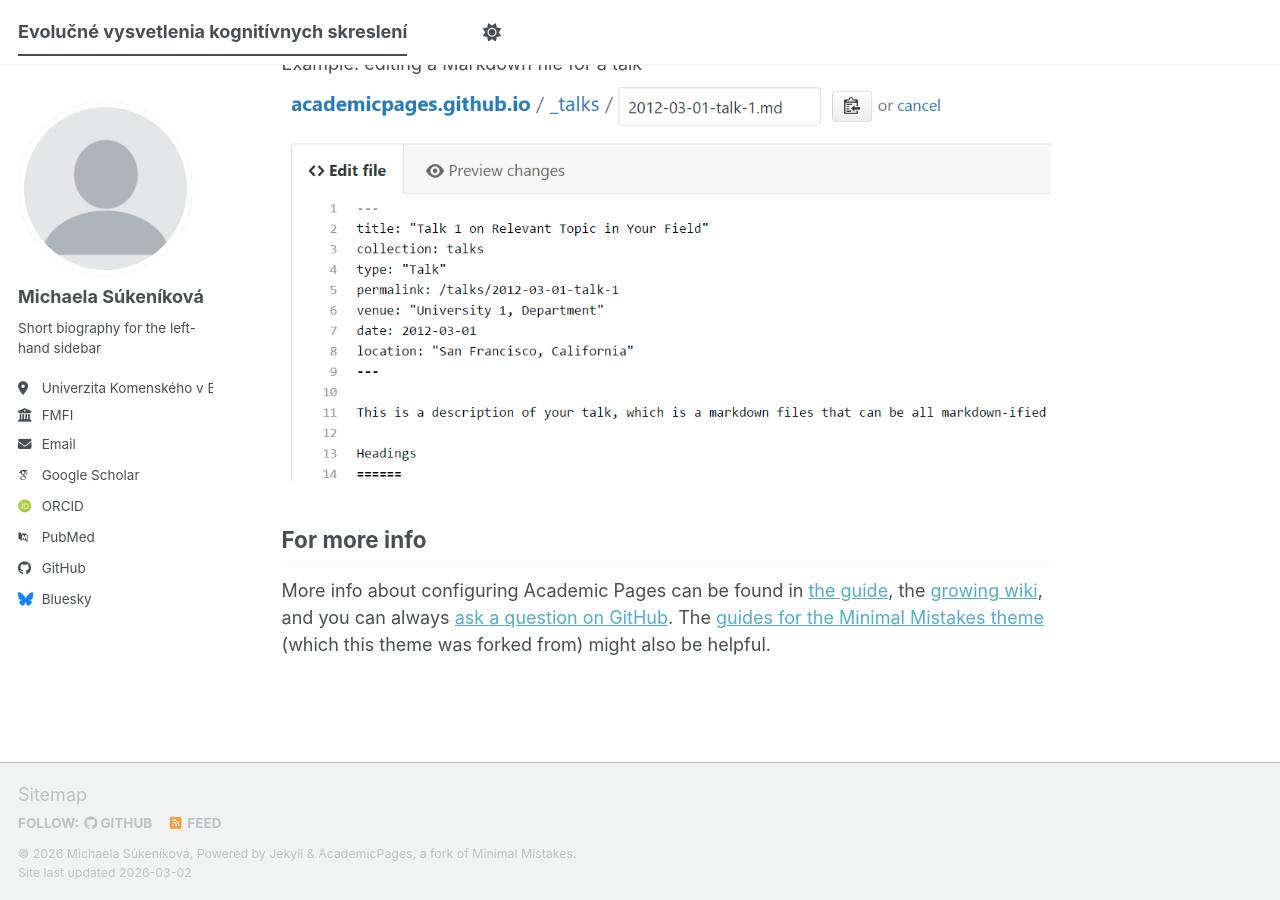
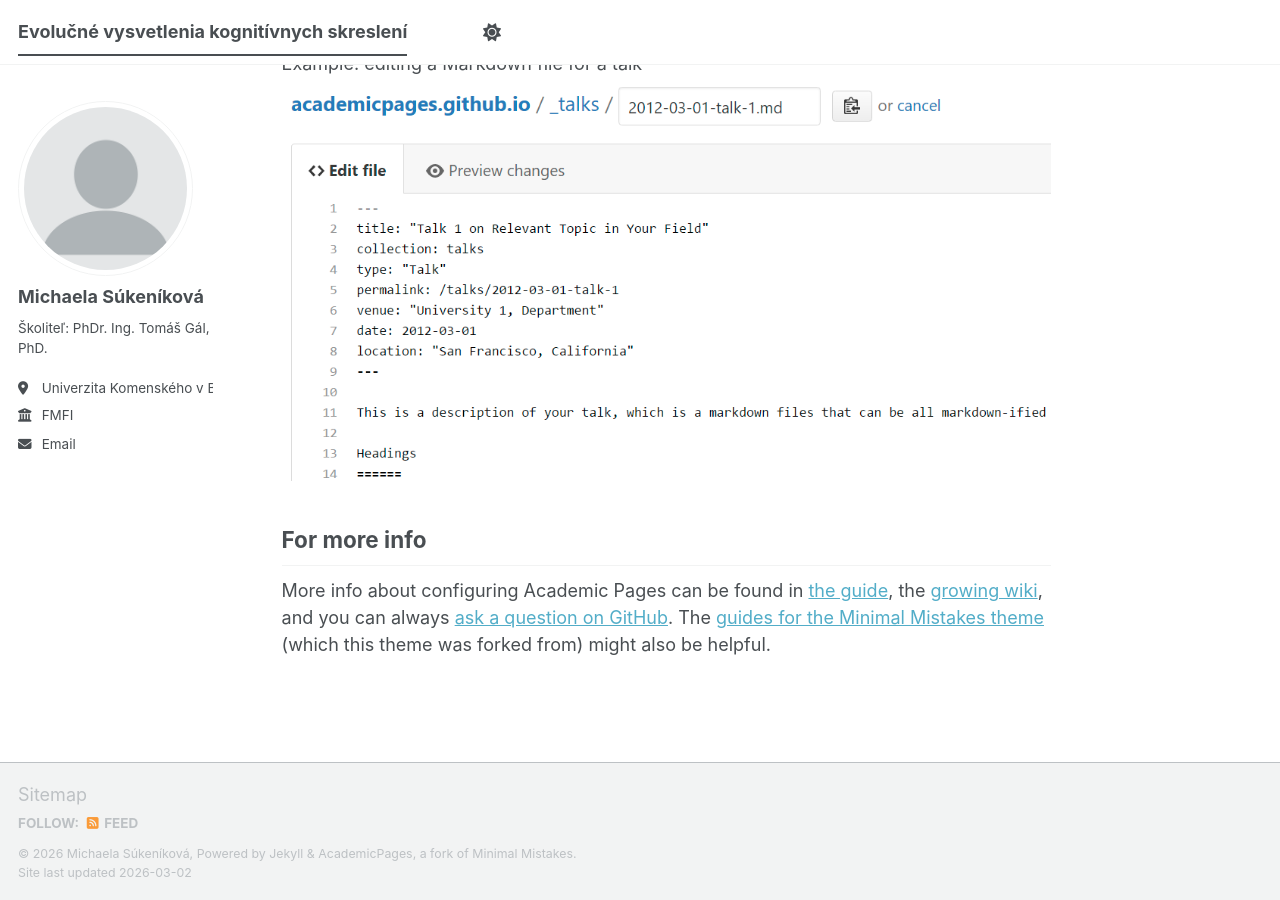
Before and after one commit to sumiuniba/sumiuniba.github.io, a Jekyll site: the page built from _pages/about.md, in a window 1280 px wide and 900 px high, scrolled down 2720 px. Built offline with Jekyll 4.4.1, drawn with Linux system fonts in a browser that asks for light colours; some web fonts are replaced; a script bundle is joined from its source files by our own code; library files that are not in the unit come from our copies.

Commit message:
Modify bio and comment out social links in config
Updated personal information and commented out links.

```diff
--- a/_config.yml
+++ b/_config.yml
@@ -26,7 +26,7 @@ author:
   avatar           : "profile.png"
   name             : "Michaela Súkeníková"
   # pronouns         : # example: "she/her"
-  bio              : "Short biography for the left-hand sidebar"
+  bio              : "Školiteľ: PhDr. Ing. Tomáš Gál, PhD."
   location         : "Univerzita Komenského v Bratislave"
   employer         : "FMFI"
   #uri              : # URL
@@ -35,13 +35,13 @@ author:
   # Academic websites
   academia         : # URL
   arxiv            : # URL - Update with the correct link to your profile
-  googlescholar    : "https://scholar.google.com/citations?user=PS_CX0AAAAAJ"
+  googlescholar    : #"https://scholar.google.com/citations?user=PS_CX0AAAAAJ"
   inspire-hep      : # URL
   impactstory      : # URL
-  orcid            : "https://orcid.org/yourorcidurl"
+  orcid            : #"https://orcid.org/yourorcidurl"
   semantic         : # URL
   ssrn             : # URL
-  pubmed           : "https://www.ncbi.nlm.nih.gov/pubmed/?term=john+snow"
+  pubmed           : #"https://www.ncbi.nlm.nih.gov/pubmed/?term=john+snow"
   researchgate     : # URL
   scopus           : # URL
   zotero           : # URL
@@ -51,13 +51,13 @@ author:
   bitbucket        : # Username - Update with your username on the site
   codepen          : # Username
   dribbble         : # Username
-  github           : "academicpages"
+  github           : #"academicpages"
   kaggle           : # Username
   stackoverflow    : # User number or user number and name (i.e., use "1" or "1/jeff-atwood")
 
   # Social media
   artstation       : # Username
-  bluesky          : "bsky.app" # Replace this with you Bluesky username
+  bluesky          : #"bsky.app" # Replace this with you Bluesky username
   facebook         : # Username
   flickr           : # Username
   foursquare       : # Username
```
